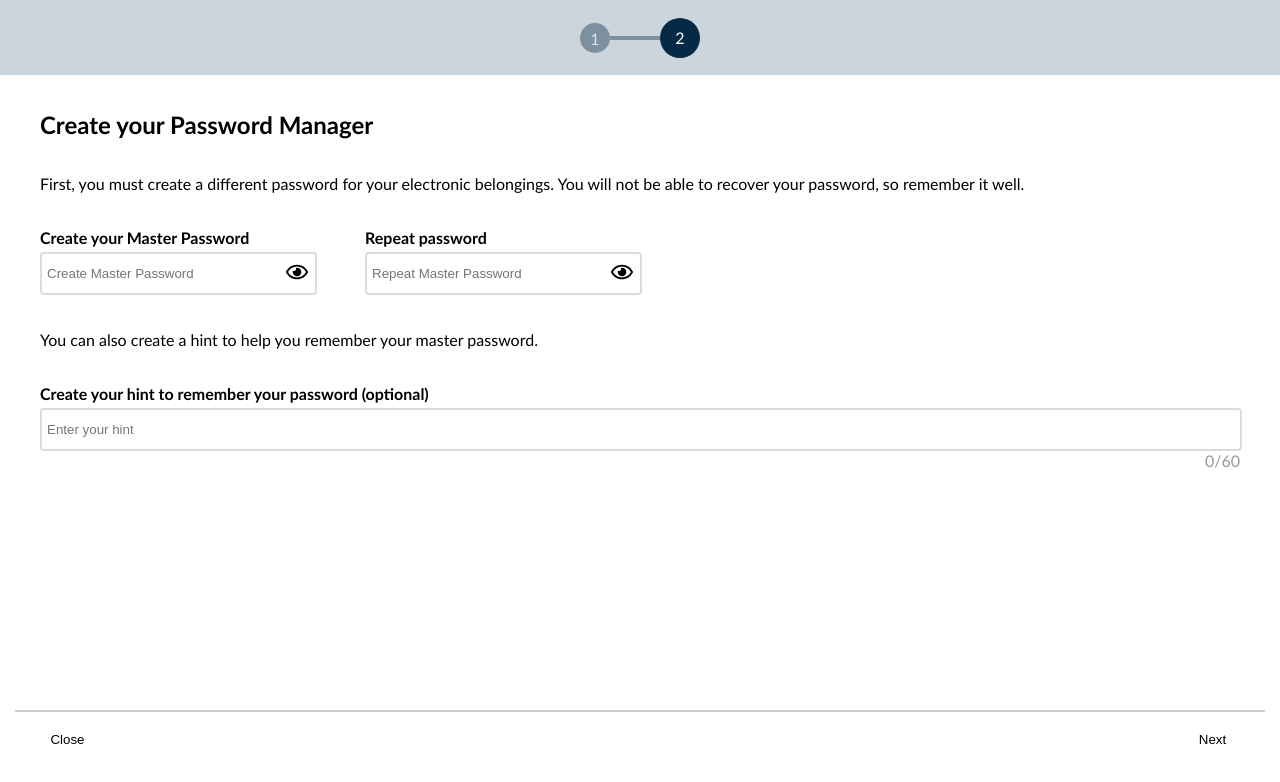
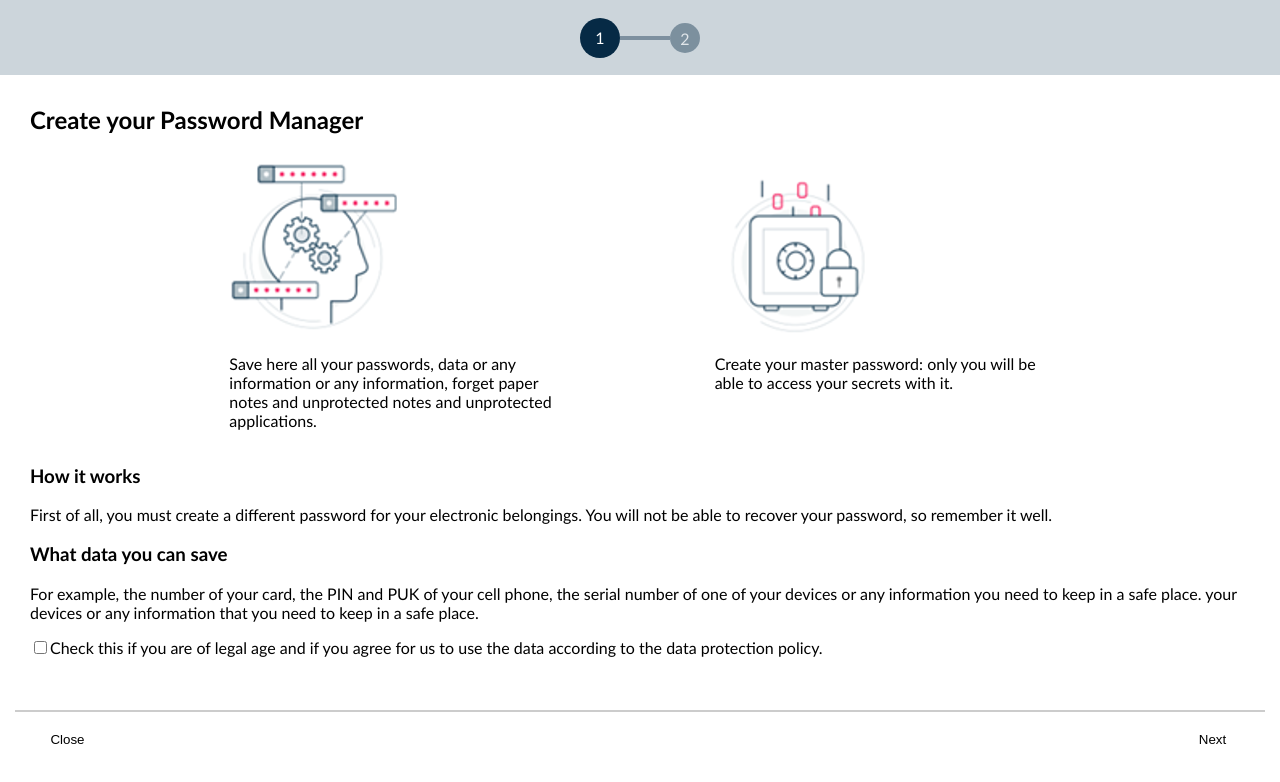
Before and after one commit to aleksandarpeticHot/Wizzard, a React (Create React App) app: page / in a window 1280 px wide. Shown: the top 782 px of the page. Built offline with nearby package versions, Linux system fonts and the light colour scheme.

Commit message:
finish validatio, add style files

```diff
--- a/src/components/Input/index.js
+++ b/src/components/Input/index.js
@@ -1,6 +1,6 @@
 import React, { useState } from 'react'
 import { useController } from 'react-hook-form';
-import { FaRegEye } from 'react-icons/fa';
+import { InputWrapper, InputContainer, StyledEyeIcon } from './style'
 
 const Input = (props) => {
   const { field, fieldState } = useController(props)
@@ -14,24 +14,23 @@ const Input = (props) => {
     return props.type || 'text'
   }
 
-  return <div style={{ display: 'grid' }}>
-    <label style={{ marginBottom: 5, fontWeight: 700 }}>{props.label}</label>
-    <div style={{ position: 'relative', width: fluid ? '100%' : 275, ...props.style }}>
+  return <InputWrapper style={{ ...props.style }}>
+    <label>{props.label}</label>
+    <InputContainer fluidwidth={fluid}>
       <input
+        autoComplete={'off'}
+        {...inputProps}
         {...field}
         type={getTypeInput()}
-        style={{ width: 'calc(100% - 12px)', height: 35, border: '2px solid #D7DDE0', borderRadius: '4px', padding: '2px 5px' }}
-        {...inputProps}
       />
-      {props.type === 'password' && <FaRegEye
+      {props.type === 'password' && <StyledEyeIcon
         size={22}
         onMouseDown={() => setVisibleFieldPassword(true)}
         onMouseUp={() => setVisibleFieldPassword(false)}
-        style={{ position: 'absolute', right: 7, top: 9, cursor: 'pointer' }}
       />
       }
-    </div>
+    </InputContainer>
     {fieldState.error && <span style={{ color: 'red' }}>{fieldState.error.message}</span>}
-  </div>
+  </InputWrapper>
 }
 export default Input
--- /dev/null
+++ b/src/components/Input/style.js
@@ -0,0 +1,32 @@
+import { FaRegEye } from 'react-icons/fa';
+import styled from 'styled-components';
+
+export const InputWrapper = styled.div`
+ label{
+   margin-bottom: 5px;
+   font-weight: 700;
+ }
+ input {
+   width: calc(100% - 12px);
+   height: 35px;
+   border: 2px solid #D7DDE0;
+   border-radius: 4px;
+   padding: 2px 5px;
+   &:focus {
+    outline: none;
+    border-bottom-color: #F98443;
+    }
+ }
+
+`
+export const InputContainer = styled.div`
+position: relative;
+width: ${props => props.fluidwidth ? '100%' : '275px'};
+cursor: pointer;
+`
+export const StyledEyeIcon = styled(FaRegEye)`
+position: absolute;
+right: 7px;
+top: 9px;
+cursor: pointer;
+`
--- a/src/components/Wizzard/index.js
+++ b/src/components/Wizzard/index.js
@@ -1,69 +1,37 @@
 import React, { Fragment, useState } from 'react'
 import Navbar from '../Navbar'
-import styled from 'styled-components';
-import Divider from '../Divider';
-import { WizzardContext } from '../../services/Context/WizzardContext';
+import Divider from '../Divider'
+import { WizzardContext } from '../../services/Context/WizzardContext'
 import { useForm } from 'react-hook-form'
-
-const Circle = styled.div`
-height: ${props => props.active ? '40px' : '30px'};
-width: ${props => props.active ? '40px' : '30px'};
-opacity: ${props => props.active ? '1' : '0.4'};
-background-color: #062A45;
-border-radius: 50%;
-display: inline-block;
-color: white;
-text-align: center;
- p {
-  margin-top: ${props => props.active ? '10px' : '6px'};
- }
-`
-const ConnectCircleLine = styled.div`
-height: 4px;
-background-color: #062A45;
-opacity: 0.4;
-width: 50px;
-`
-const WizzardWrapper = styled.div`
->.content {
-  margin: 30px;
-}
->.actions {
-  height: 75px;
-  bottom: 0;
-  margin: 15px;
-  position: absolute;
-  width: calc(100% - 30px)
-}
-`
-const ActionButtons = styled.button`
-width: 75px;
-height: 35px;
-border: 0;
-background: white;
-&:hover {
-  background: #062A45;
-  color: white;
-  border-radius: 3px;
-}
-margin: 0px 15px;
-cursor: pointer;
-`
+import { Circle, ConnectCircleLine, WizzardWrapper, ActionButtons } from './style'
 
 const Wizzard = (props) => {
-  const { register, handleSubmit, getValues, formState: { errors }, control } = useForm({
+  const {
+    register,
+    handleSubmit,
+    getValues,
+    formState: { errors },
+    control,
+    watch,
+    reset
+  } = useForm({
     mode: 'onSubmit'
   })
-  const [step, setStep] = useState(1)
+  const [step, setStep] = useState(0)
   const [data, setData] = useState({})
 
   function onSubmit(dataSubmited) {
-    console.log(dataSubmited)
     setData({ ...data, ...dataSubmited })
     setStep(step + 1)
   }
 
-  return <WizzardContext.Provider value={{ data, register, getValues, errors, control }}>
+  function handleClose() {
+    reset({})
+    setData({})
+    setStep(0)
+  }
+
+  return <WizzardContext.Provider value={{ data, register, getValues, errors, control, watch }}>
     <WizzardWrapper as='form' onSubmit={handleSubmit(onSubmit)}>
       <Navbar>
         <div style={{ margin: 'auto', display: 'flex', alignItems: 'center' }}>
@@ -83,7 +51,7 @@ const Wizzard = (props) => {
       <div className="actions">
         <Divider />
         <div style={{ display: 'flex', justifyContent: 'space-between', marginTop: 10 }}>
-          <ActionButtons onClick={() => console.log(data)} type='button'>{'Close'}</ActionButtons>
+          <ActionButtons onClick={() => handleClose()} type='button'>{'Close'}</ActionButtons>
           <ActionButtons type='submit'>{'Next'}</ActionButtons>
         </div>
       </div>
--- /dev/null
+++ b/src/components/Wizzard/style.js
@@ -0,0 +1,46 @@
+import styled from "styled-components";
+
+export const Circle = styled.div`
+height: ${props => props.active ? '40px' : '30px'};
+width: ${props => props.active ? '40px' : '30px'};
+opacity: ${props => props.active ? '1' : '0.4'};
+background-color: #062A45;
+border-radius: 50%;
+display: inline-block;
+color: white;
+text-align: center;
+ p {
+  margin-top: ${props => props.active ? '10px' : '6px'};
+ }
+`
+export const ConnectCircleLine = styled.div`
+height: 4px;
+background-color: #062A45;
+opacity: 0.4;
+width: 50px;
+`
+export const WizzardWrapper = styled.div`
+>.content {
+  margin: 30px;
+}
+>.actions {
+  height: 75px;
+  bottom: 0;
+  margin: 15px;
+  position: absolute;
+  width: calc(100% - 30px)
+}
+`
+export const ActionButtons = styled.button`
+width: 75px;
+height: 35px;
+border: 0;
+background: white;
+&:hover {
+  background: #062A45;
+  color: white;
+  border-radius: 3px;
+}
+margin: 0px 15px;
+cursor: pointer;
+`
--- a/src/pages/HomePage/WizardStepsComponents/StepOne.js
+++ b/src/pages/HomePage/WizardStepsComponents/StepOne.js
@@ -11,6 +11,19 @@ const errorStyle = {
   width: 'fit-content'
 }
 
+const ImageWrapper = styled.div`
+display: flex;
+align-items: baseline;
+margin: 0px 50px;
+justify-content: space-evenly;
+`
+const imageDescription1 = `Save here all your passwords, data or any information
+or any information, forget paper notes and unprotected
+notes and unprotected applications.`
+
+const imageDescription2 = `Create your master password: only you will be able to
+access your secrets with it.`
+
 const StepOne = (props) => {
   const { register, data, getValues, errors } = useContext(WizzardContext)
   const error = Object.keys(errors).length > 0 && errors.dataProtectionPolicy.message
@@ -18,19 +31,16 @@ const StepOne = (props) => {
   return <div>
     <h2>{props.header}</h2>
     <div className="content">
-      <div style={{ display: 'flex', alignItems: 'baseline', margin: '0px 50px', justifyContent: 'space-evenly' }}>
+      <ImageWrapper>
         <div style={{ width: '30%' }}>
           <img alt={''} src={`${process.env.PUBLIC_URL}/images/Screenshot_1.png`} />
-          <p>{`Save here all your passwords, data or any information
-            or any information, forget paper notes and unprotected
-            notes and unprotected applications.`}</p>
+          <p>{imageDescription1}</p>
         </div>
         <div style={{ width: '30%' }}>
           <img alt={''} src={`${process.env.PUBLIC_URL}/images/Screenshot_2.png`} />
-          <p>{`Create your master password: only you will be able to
-             access your secrets with it.`}</p>
+          <p>{imageDescription2}</p>
         </div>
-      </div>
+      </ImageWrapper>
     </div>
     <h3>{'How it works'}</h3>
     <p>{'First of all, you must create a different password for your electronic belongings. You will not be able to recover your password, so remember it well.'}</p>
--- a/src/pages/HomePage/WizardStepsComponents/StepTwo.js
+++ b/src/pages/HomePage/WizardStepsComponents/StepTwo.js
@@ -7,9 +7,34 @@ const Field = styled.div`
 margin: 35px 10px;
 `
 const MINIMUN_LENGTH_PASSWORD = 8
+const MAX_LENTH_PASSWORD = 24
+const regexAtLeastOneDigitAtLeastOneUppercase = /^(?=.*[A-Z])(?=.*\d)/
+const MAX_LENTH_HINT = 255
 
 const StepTwo = (props) => {
-  const { register, data, getValues, errors, control } = useContext(WizzardContext)
+  const { getValues, control, watch } = useContext(WizzardContext)
+  const passwordHint = watch('passwordHint')
+
+  function getPasswordRules() {
+    return {
+      required: {
+        value: true,
+        message: 'Please enter password.'
+      },
+      minLength: {
+        value: MINIMUN_LENGTH_PASSWORD,
+        message: 'Password must have at least 8 characters.'
+      },
+      maxLength: {
+        value: MAX_LENTH_PASSWORD,
+        message: 'Password has more than 24 characters.'
+      },
+      pattern: {
+        value: regexAtLeastOneDigitAtLeastOneUppercase,
+        message: 'Password must have at least one digit and at least one uppercase.'
+      }
+    }
+  }
 
   return <div>
     <Field>
@@ -21,28 +46,29 @@ const StepTwo = (props) => {
       </p>
     </Field>
     <Field>
-      <div style={{ display: 'flex' }}>
+      <div style={{ display: 'flex', alignItems: 'flex-end' }}>
         <Input
           control={control}
-          rules={{
-            required: {
-              value: true,
-              message: 'Please enter password.'
-            },
-            minLength: {
-              value: MINIMUN_LENGTH_PASSWORD,
-              message: 'Password must have at least 8 characters.'
-            }
-          }}
+          rules={getPasswordRules()}
           name={'password'}
           type={'password'}
           placeholder={'Create Master Password'}
-          label={'Create your Master Password'}
-          style={{ marginRight: 50 }}
+          label={<div>
+            <p style={{ marginBottom: 0 }}>{'Create Master Password'}</p>
+            <small style={{ fontWeight: 100 }}>{'Password(Min 8 - Max 24 characters)(At least 1 number and an uppercase letter)'}</small>
+          </div>}
+          style={{ marginRight: 100 }}
         />
         <Input
           control={control}
           name={'passwordRepeat'}
+          rules={{
+            required: {
+              value: true,
+              message: 'Please repeat your password.'
+            },
+            validate: (value) => getValues('password') === value || 'Password does not match.'
+          }}
           type={'password'}
           placeholder={'Repeat Master Password'}
           label={'Repeat password'}
@@ -57,11 +83,17 @@ const StepTwo = (props) => {
         <Input
           fluid
           control={control}
+          rules={{
+            maxLength: {
+              value: MAX_LENTH_HINT,
+              message: 'Hint has more than 255 characters.'
+            }
+          }}
           name={'passwordHint'}
           placeholder={'Enter your hint'}
           label={'Create your hint to remember your password (optional)'}
         />
-        <span style={{ float: 'right', opacity: '0.4' }}>{'0/60'}</span>
+        <span style={{ float: 'right', opacity: '0.4' }}>{`${passwordHint ? passwordHint.length : 0}/255`}</span>
       </div>
     </Field>
   </div>
```
